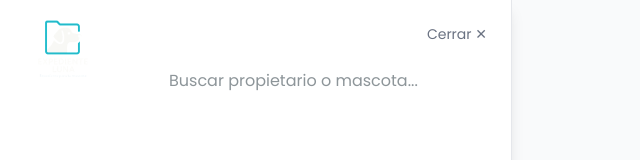
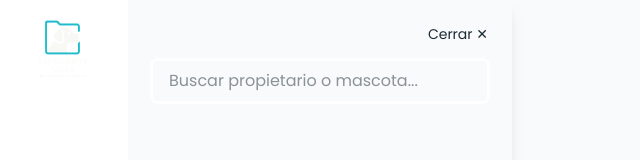
Before and after one commit to DanielNeuartig/expediente-luna, a Next.js app: page /dashboard in a window 1280 px wide. Both pictures are taken after a click on the button "Buscar". Shown: the top 160 px of the page, without its empty margins (0-640 px from the left). Built offline with nearby package versions, Linux system fonts and the light colour scheme.

Commit message:
estetica completa previa al reestructurar base

```diff
--- a/app/components/BuscadorEmergente.tsx
+++ b/app/components/BuscadorEmergente.tsx
@@ -53,12 +53,12 @@ export default function BuscadorEmergente({
           animate={{ x: 0, opacity: 1 }}
           exit={{ x: -300, opacity: 0 }}
           transition={{ type: 'spring', stiffness: 300, damping: 30 }}
-          className="absolute top-0 left-0 w-full md:w-1/2 lg:w-1/3 h-full bg-white shadow-lg z-50 p-6 border-r border-gray-200"
+          className="absolute top-0 left-0 w-full md:w-1/2 lg:w-1/3 h-full bg-[var(--color-bgS)] shadow-lg z-50 p-6"
         >
           <div className="flex justify-end mb-4">
             <button
               onClick={() => setAbierto(false)}
-              className="text-sm text-gray-500 hover:text-black"
+              className="text-sm text-[var(--color-text)] hover:text-[var(--color-d)]"
             >
               Cerrar ✕
             </button>
--- a/app/components/FormularioNuevoPropietario.tsx
+++ b/app/components/FormularioNuevoPropietario.tsx
@@ -163,7 +163,7 @@ export default function FormularioNuevoPropietario({ visible, onClose }: { visib
           className="w-full max-w-md bg-[var(--color-bg)] rounded-2xl border border-[var(--color-d)] shadow p-6"
         >
           <div className="flex justify-between items-center mb-4">
-            <h2 className="text-xl font-semibold !!text-[var(--color-text)]">Nuevo propietario</h2>
+            <h2 className="text-xl font-semibold text-[var(--color-text)]">Nuevo propietario</h2>
             <button onClick={cerrarFormulario} className="!!text-[var(--color-text)] text-2xl font-light">×</button>
           </div>
           <form onSubmit={handleSubmit} className="space-y-5">
--- a/app/components/SearchBar.tsx
+++ b/app/components/SearchBar.tsx
@@ -80,17 +80,17 @@ export default function SearchBar({
       />
 
       {(resultados.mascotas.length > 0 || resultados.propietarios.length > 0) && (
-        <div className="space-y-3">
+        <div className="space-y-2">
           {resultados.propietarios.map((p) => {
             const mascotasDelPropietario = resultados.mascotas.filter(m => m.propietario.nombre === p.nombre)
             return (
               <div
-                key={`p-${p.id}`}
-                className="bg-[var(--color-bg)] p-4 rounded-md border border-[var(--color-d)] shadow-sm cursor-pointer hover:bg-[var(--color-bgT)]"
-                onClick={() => abrirExpedientePropietario(p)}
-              >
-                <div className="text-lg font-semibold text-[var(--color-text)] flex justify-between">
-                  <span>{p.nombre} ({p.telefonos.find((t) => t.esPrincipal)?.numero.replace(/(\d{2})(?=\d)/g, "$1 ").trim()})</span>
+              key={`p-${p.id}`}
+              className="group bg-[var(--color-bg)] p-3 rounded-md shadow-sm cursor-pointer hover:bg-[var(--color-d)]"
+              onClick={() => abrirExpedientePropietario(p)}
+            >
+              <div className="text-lg font-semibold text-[var(--color-text)] flex justify-between group-hover:text-[var(--color-text)]">
+                <span>{p.nombre} ({p.telefonos.find((t) => t.esPrincipal)?.numero.replace(/(\d{2})(?=\d)/g, "$1 ").trim()})</span>
                   <span className="text-sm text-[var(--color-text)] bg-[var(--color-bgS)]">
 
                   </span>
@@ -99,7 +99,7 @@ export default function SearchBar({
                 {mascotasDelPropietario.length > 0 && (
                   <div className="mt-2 flex flex-wrap gap-2">
                     {mascotasDelPropietario.map((m) => (
-                      <div key={m.id} className="text-sm text-[var(--color-text)] bg-[var(--color-d)] px-3 py-1 rounded-full">
+                      <div key={m.id} className="text-sm text-[var(--color-text)] bg-[var(--color-d)] px-3 py-1 rounded-full group-hover:bg-[var(--color-bg)]">
                         🐶 {m.nombre}
                       </div>
                     ))}
```
